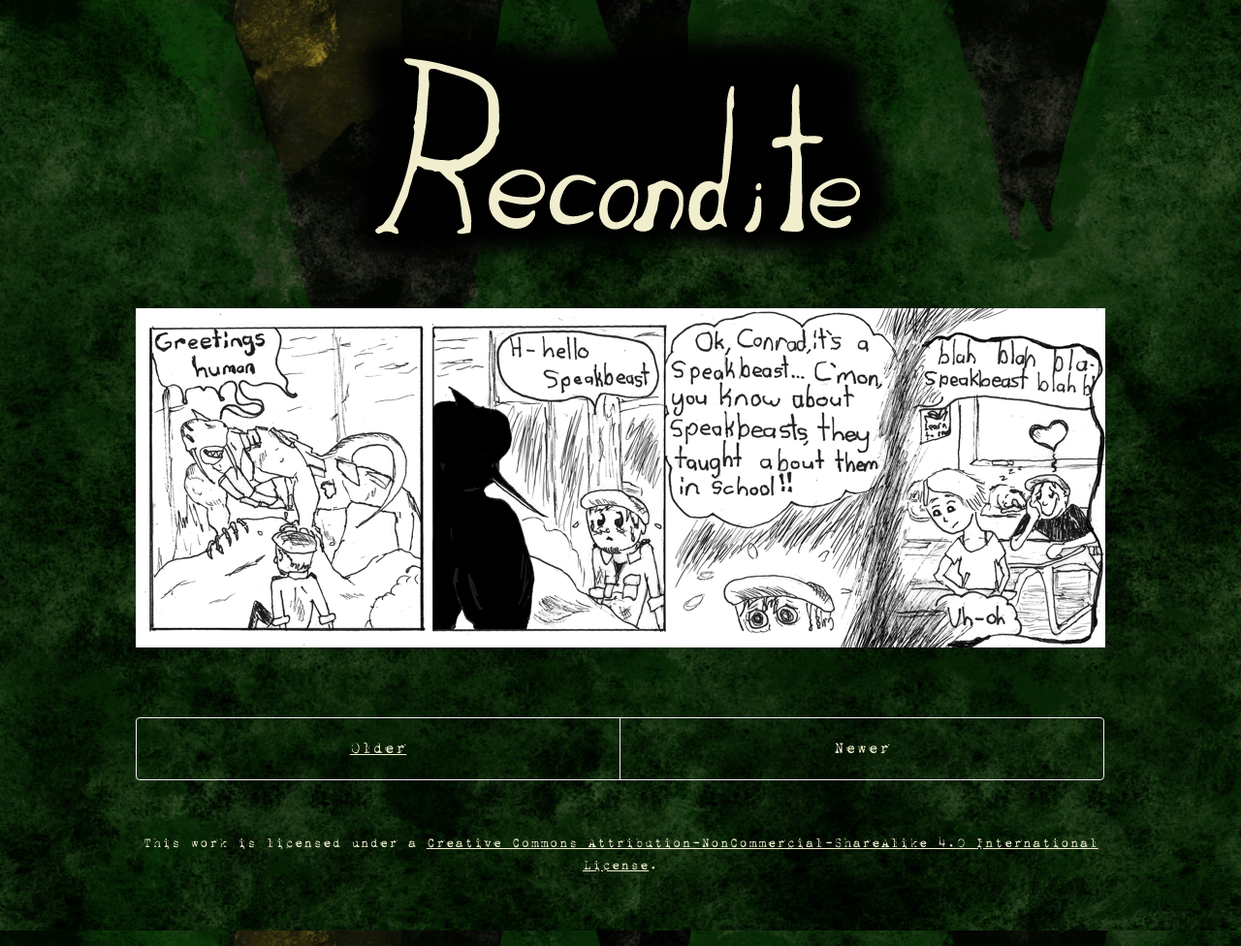
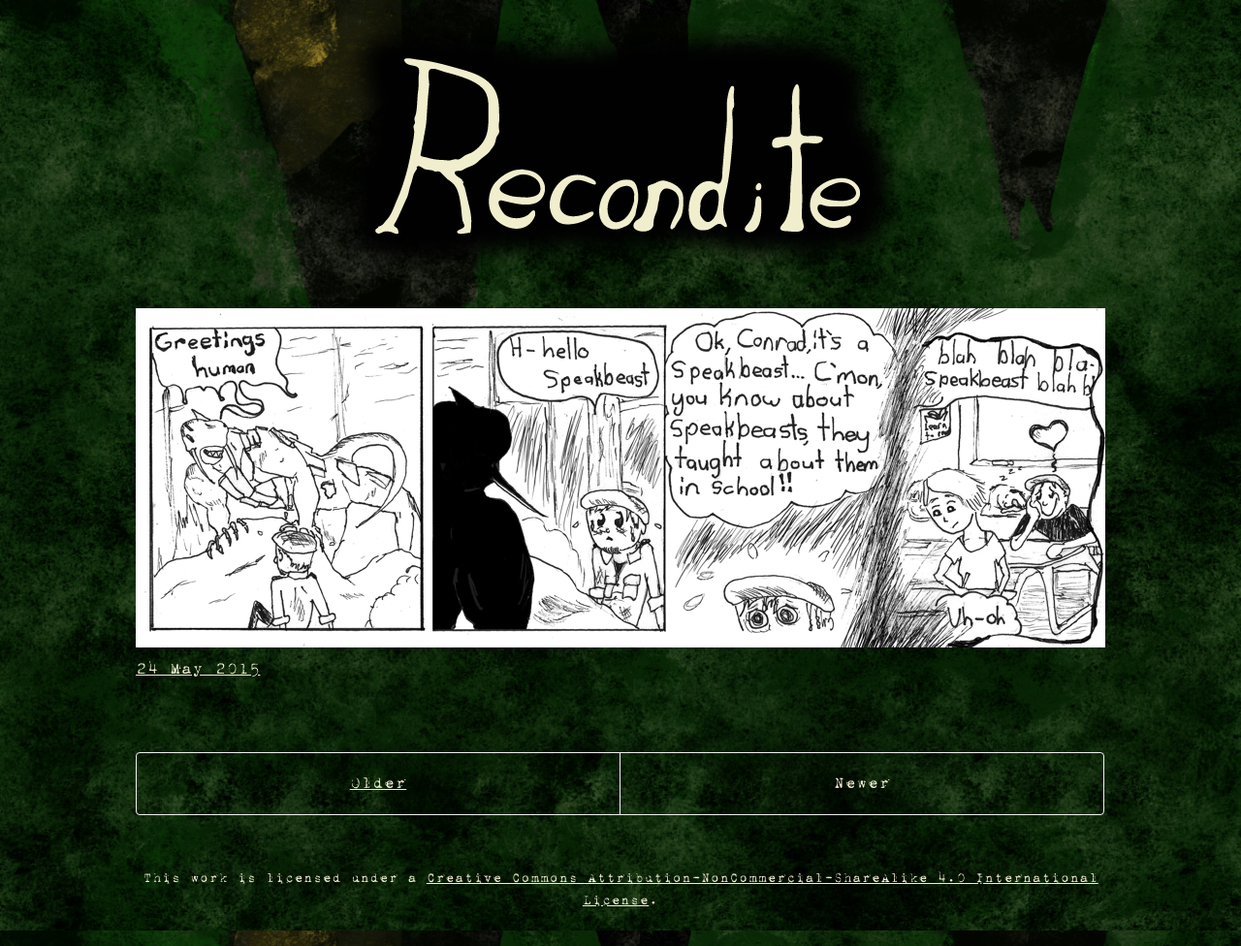
Before and after one commit to khailballard/khailballard.github.io, a Jekyll site: the page built from index.html, in a window 1280 px wide. Shown: the whole page at 97% size. Built offline with Jekyll 4.4.1, drawn with Linux system fonts in a browser that asks for light colours; the list of posts is cut into pages by our own code.

Commit message:
Post links and dates

```diff
--- a/index.html
+++ b/index.html
@@ -6,13 +6,10 @@
 <div class="posts">
     {% for post in paginator.posts %}
     <article class="post">
-        <!-- <h1 class="post-title">
-      <a href="{{ site.baseurl }}{{ post.url }}">
-        {{ post.title }}
-      </a>
-    </h1>
-        <time datetime="{{ post.date | date_to_xmlschema }}" class="post-date">{{ post.date | date_to_string }}</time> -->
         {{ post.content }}
+        <a href="{{ site.baseurl }}{{ post.url }}">
+            <time datetime="{{ post.date | date_to_xmlschema }}" class="post-date">{{ post.date | date_to_string }}</time>
+        </a>
     </article>
     {% endfor %}
 </div>
```
